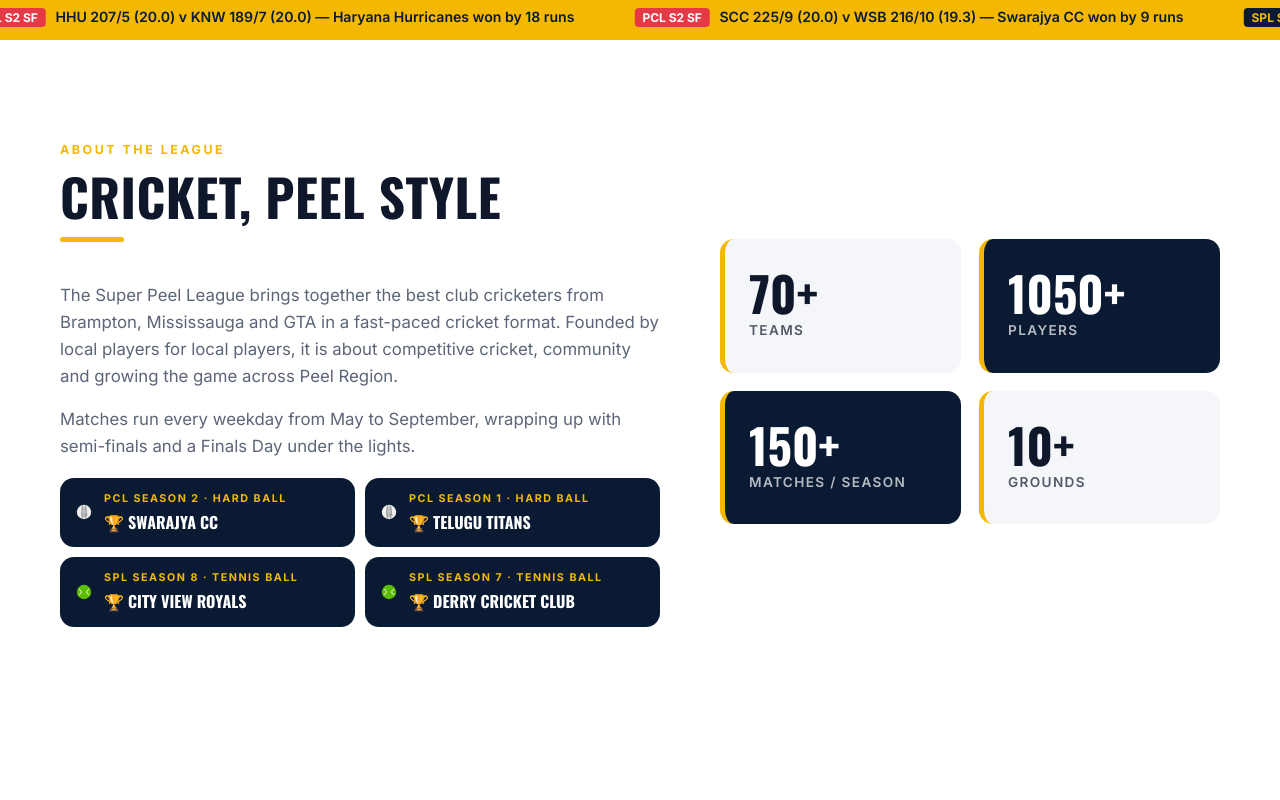
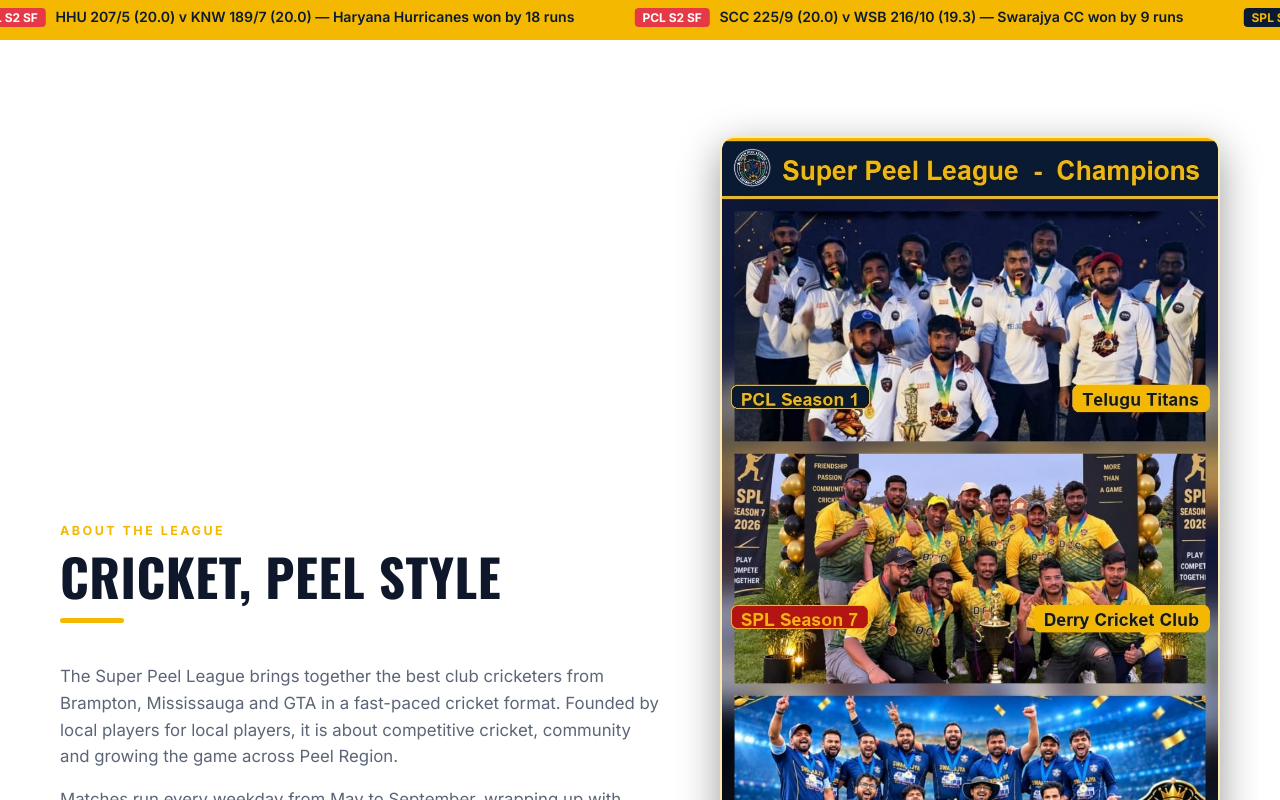
Before and after one commit to wbharath/PeelLeague, a React (Vite) app: page / in a window 1280 px wide. Shown: the part 760-1560 px from the top of the page. Built offline with nearby package versions, Linux system fonts and the light colour scheme.

Commit message:
feat: add Champions 2026 banner to collage and embed in About section
Co-Authored-By: Claude Sonnet 4.6 <noreply@anthropic.com>

```diff
--- a/src/App.jsx
+++ b/src/App.jsx
@@ -198,6 +198,13 @@ function About() {
             ))}
           </div>
         </div>
+        <div className="about-right">
+          <img
+            src="/gallery/champions_collage.jpg"
+            alt="SPL Champions Collage"
+            className="about-collage"
+            loading="lazy"
+          />
           <div className="stats">
             {stats.map((s) => (
               <div key={s.label} className="stat">
@@ -205,6 +212,7 @@ function About() {
                 <span>{s.label}</span>
               </div>
             ))}
+          </div>
         </div>
       </div>
     </section>
--- a/src/index.css
+++ b/src/index.css
@@ -115,6 +115,8 @@ h1, h2, h3 { font-family: var(--display); text-transform: uppercase; letter-spac
 .about-champ-ball { flex-shrink: 0; line-height: 0; }
 .about-champ-chip small { display: block; font-size: 0.67rem; text-transform: uppercase; letter-spacing: 0.14em; color: var(--gold); font-weight: 700; margin-bottom: 3px; }
 .about-champ-chip strong { display: block; font-family: var(--display); font-size: 1rem; text-transform: uppercase; }
+.about-right { display: flex; flex-direction: column; gap: 20px; }
+.about-collage { width: 100%; border-radius: var(--radius); box-shadow: 0 12px 40px rgba(0,0,0,0.4); border: 2px solid rgba(245,184,0,0.3); }
 .stats { display: grid; grid-template-columns: 1fr 1fr; gap: 18px; }
 .stat { padding: 30px 24px; border-radius: var(--radius); background: var(--bg-alt); border-left: 5px solid var(--gold); }
 .stat:nth-child(2), .stat:nth-child(3) { background: var(--navy); color: #fff; }
```
Also changed, not shown: public/gallery/champions_collage.jpg (added). Lines whose indentation alone changed are shown as unchanged.
